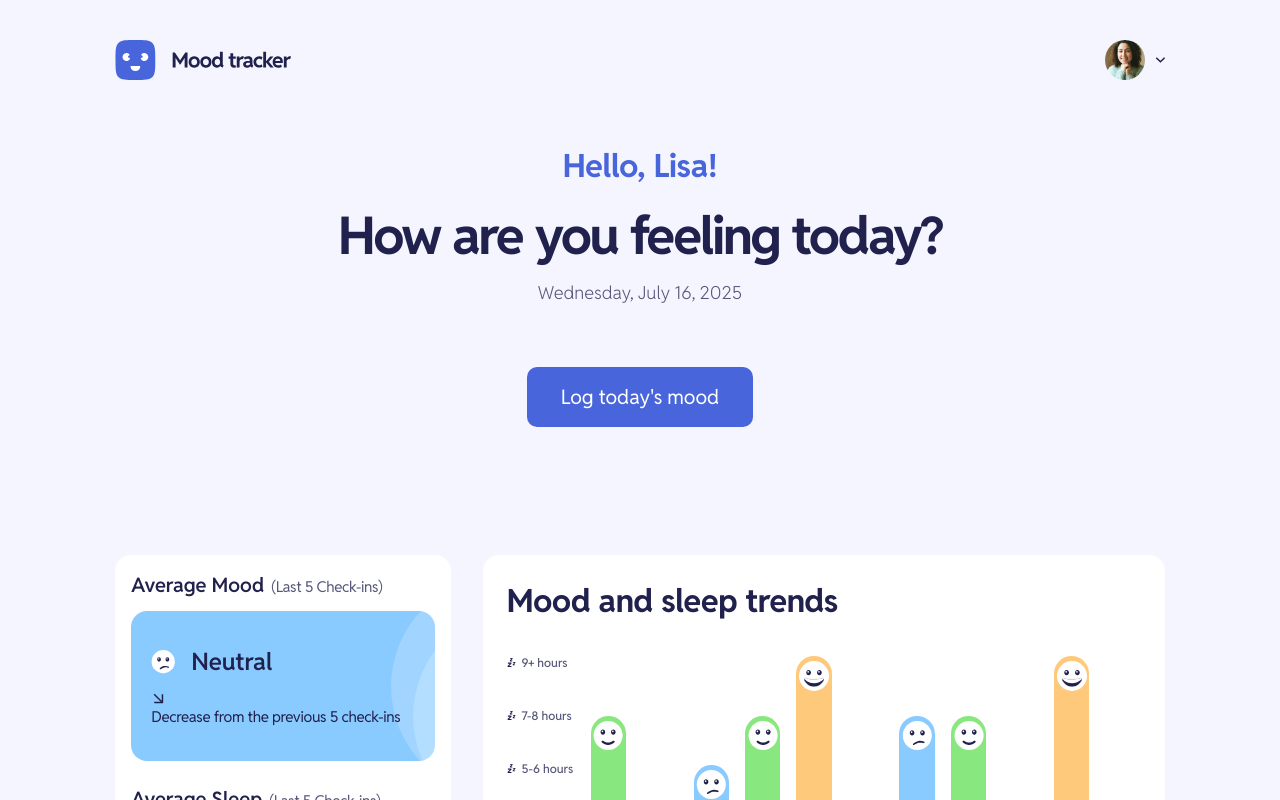
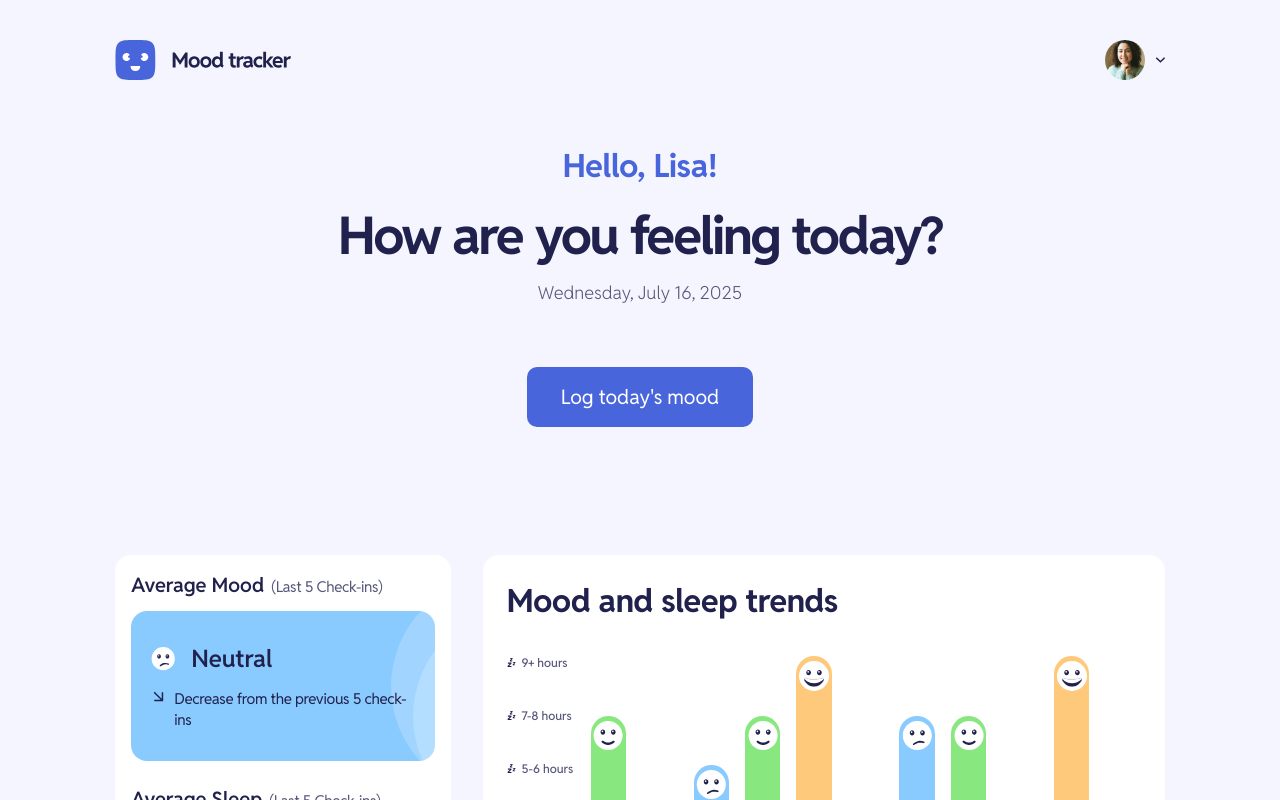
Before and after one commit to good-mistake/mood-tracking-app, a Next.js app: page / in a window 1280 px wide. Shown: the top 800 px of the page. Built offline with nearby package versions, Linux system fonts and the light colour scheme; a web font is replaced by a local one.

Commit message:
display: flex;                   align-items: baseline;

```diff
--- a/src/app/styles/globals.scss
+++ b/src/app/styles/globals.scss
@@ -819,10 +819,9 @@ body {
                 @include text-preset-7;
                 color: var(--color-neutral-900);
                 font-weight: 400;
-                @media (max-width: 600px) {
-                  display: flex;
-                  align-items: center;
-                }
+                display: flex;
+                align-items: baseline;
+
                 img {
                   margin-right: 8px;
                 }
@@ -874,6 +873,7 @@ body {
                 }
                 p {
                   color: var(--color-neutral-0);
+
                   img {
                     filter: brightness(0) invert(1);
                   }
```
